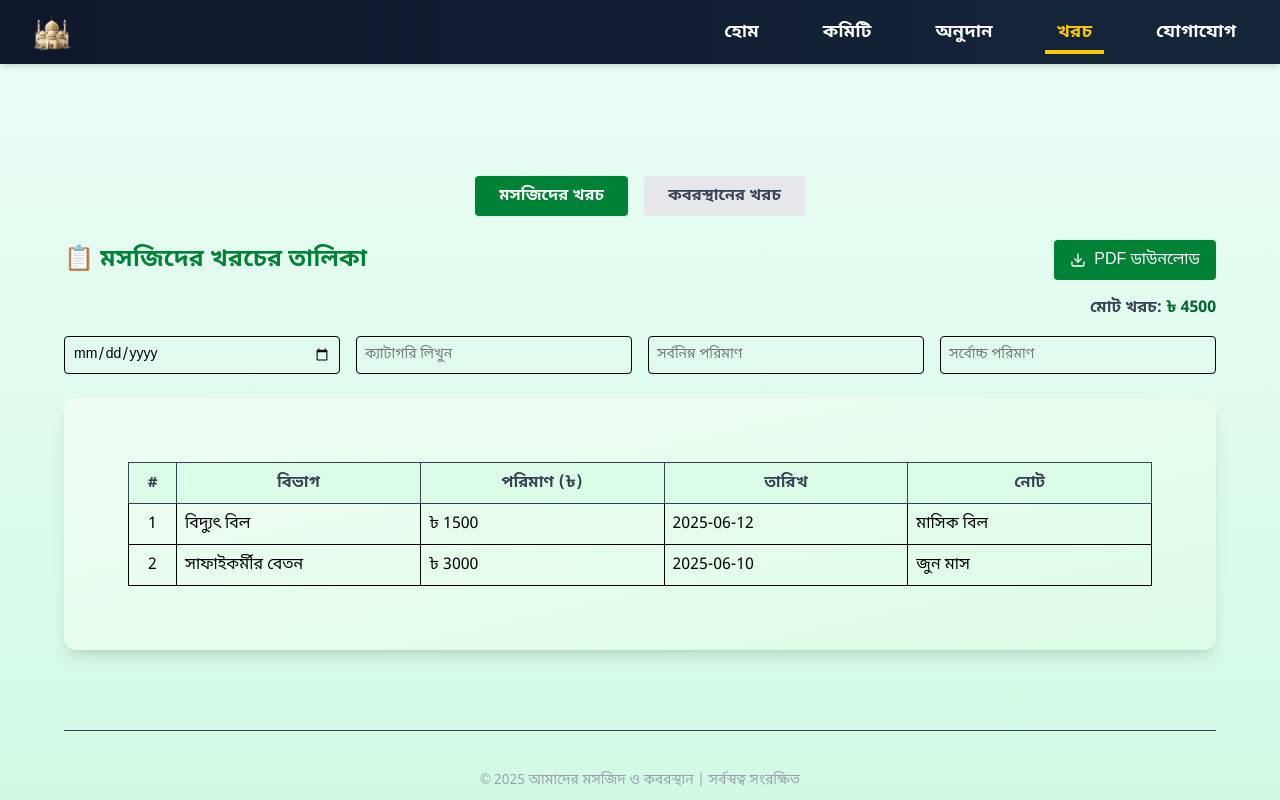
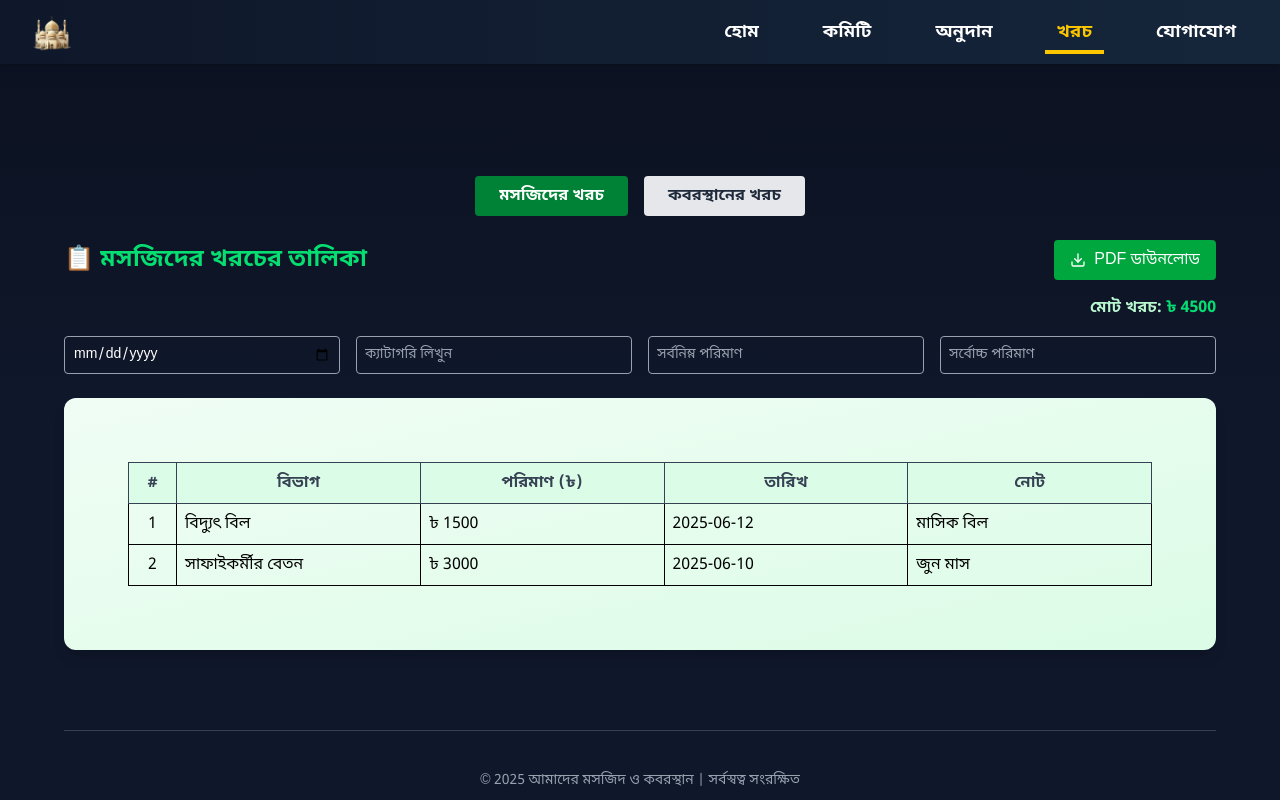
Before and after one commit to mdsojibmiah/MosqueAndGraveManagement, a React (Vite) app: page /expense in a window 1280 px wide. Built offline with nearby package versions, Linux system fonts and the light colour scheme.

Commit message:
Expenss page design

```diff
--- a/src/pages/Donation.jsx
+++ b/src/pages/Donation.jsx
@@ -88,7 +88,7 @@ export default function DonationList() {
               : "bg-white text-gray-800 hover:bg-green-100"
           }`}
         >
-          🕌 মসজিদের অনুদান
+          মসজিদের অনুদান
         </button>
         <button
           onClick={() => setActiveTab("graveyard")}
@@ -98,7 +98,7 @@ export default function DonationList() {
               : "bg-white text-gray-800 hover:bg-green-100"
           }`}
         >
-          ⚰️ কবরস্থানের অনুদান
+          কবরস্থানের অনুদান
         </button>
       </div>
 
--- a/src/pages/Expense.jsx
+++ b/src/pages/Expense.jsx
@@ -44,10 +44,9 @@ export default function ExpenseList() {
   const totalMosqueExpense = filteredMosqueExpenses.reduce((sum, expense) => sum + expense.amount, 0);
   const totalGraveyardExpense = filteredGraveyardExpenses.reduce((sum, expense) => sum + expense.amount, 0);
 
-  // 👉 Reusable Table Component (no scroll, fully responsive)
   const ExpenseTable = ({ data, refProp }) => (
     <section className="w-full py-16 px-4 sm:px-8 lg:px-16 bg-gradient-to-br from-green-50 to-green-100 rounded-xl shadow-lg mb-20">
-    <div ref={refProp} className="w-full">
+      <div ref={refProp} className="w-full overflow-x-auto">
         <table className="w-full table-fixed border border-gray-300 text-sm sm:text-base">
           <thead className="bg-green-100 text-gray-700">
             <tr>
@@ -60,7 +59,7 @@ export default function ExpenseList() {
           </thead>
           <tbody>
             {data.map((expense, index) => (
-            <tr key={expense.id} className="hover:bg-green-50">
+              <tr key={expense.id} className="hover:bg-green-50 text-black">
                 <td className="border p-2 text-center">{index + 1}</td>
                 <td className="border p-2">{expense.category}</td>
                 <td className="border p-2">৳ {expense.amount}</td>
@@ -82,14 +81,12 @@ export default function ExpenseList() {
   );
 
   return (
-<div className="pt-24 sm:pt-32 md:pt-44 px-4 sm:px-8 md:px-16 min-h-screen bg-gradient-to-b from-[#ecfdf5] to-[#d1fae5]">
-
-      {/* Tab Buttons */}
+    <div className="pt-24 sm:pt-32 md:pt-44 px-4 sm:px-8 md:px-16 min-h-screen bg-gradient-to-b from-[#0b1120] via-[#0f172a] to-[#0f172a] text-white">
       <div className="flex justify-center mb-6 gap-4 flex-wrap">
         <button
           onClick={() => setActiveTab("mosque")}
           className={`px-6 py-2 rounded font-semibold ${
-            activeTab === "mosque" ? "bg-green-700 text-white" : "bg-gray-200 text-gray-700 hover:bg-green-100"
+            activeTab === "mosque" ? "bg-green-700 text-white" : "bg-gray-200 text-gray-800 hover:bg-green-100"
           }`}
         >
           মসজিদের খরচ
@@ -97,77 +94,73 @@ export default function ExpenseList() {
         <button
           onClick={() => setActiveTab("graveyard")}
           className={`px-6 py-2 rounded font-semibold ${
-            activeTab === "graveyard" ? "bg-green-700 text-white" : "bg-gray-200 text-gray-700 hover:bg-green-100"
+            activeTab === "graveyard" ? "bg-green-700 text-white" : "bg-gray-200 text-gray-800 hover:bg-green-100"
           }`}
         >
           কবরস্থানের খরচ
         </button>
       </div>
 
-      {/* Mosque Expense */}
       {activeTab === "mosque" && (
         <section>
           <div className="flex flex-col sm:flex-row sm:items-center justify-between gap-4 mb-4">
-            <h2 className="text-2xl font-bold text-green-700 text-center sm:text-left">
+            <h2 className="text-2xl font-bold text-green-400 text-center sm:text-left">
               📋 মসজিদের খরচের তালিকা
             </h2>
             <button
               onClick={handlePrintMosque}
-              className="flex items-center gap-2 bg-green-700 hover:bg-green-800 text-white px-4 py-2 rounded"
+              className="flex items-center gap-2 bg-green-600 hover:bg-green-700 text-white px-4 py-2 rounded"
             >
               <FiDownload />
               PDF ডাউনলোড
             </button>
           </div>
 
-          <div className="text-right font-semibold text-gray-700 mb-4">
-            মোট খরচ: <span className="text-green-800">৳ {totalMosqueExpense}</span>
+          <div className="text-right font-semibold text-green-200 mb-4">
+            মোট খরচ: <span className="text-green-400">৳ {totalMosqueExpense}</span>
           </div>
 
-          {/* Filters */}
           <div className="grid grid-cols-1 sm:grid-cols-2 md:grid-cols-4 gap-4 mb-6">
-            <input type="date" value={mosqueFilters.date} onChange={(e) => setMosqueFilters({ ...mosqueFilters, date: e.target.value })} className="border p-2 rounded text-sm" />
-            <input type="text" placeholder="ক্যাটাগরি লিখুন" value={mosqueFilters.category} onChange={(e) => setMosqueFilters({ ...mosqueFilters, category: e.target.value })} className="border p-2 rounded text-sm" />
-            <input type="number" placeholder="সর্বনিম্ন পরিমাণ" value={mosqueFilters.minAmount} onChange={(e) => setMosqueFilters({ ...mosqueFilters, minAmount: e.target.value })} className="border p-2 rounded text-sm" />
-            <input type="number" placeholder="সর্বোচ্চ পরিমাণ" value={mosqueFilters.maxAmount} onChange={(e) => setMosqueFilters({ ...mosqueFilters, maxAmount: e.target.value })} className="border p-2 rounded text-sm" />
+            <input type="date" value={mosqueFilters.date} onChange={(e) => setMosqueFilters({ ...mosqueFilters, date: e.target.value })} className="p-2 rounded text-sm bg-transparent border border-gray-400 focus:outline-none focus:ring-2 focus:ring-green-400 placeholder:text-gray-400 text-white" />
+            <input type="text" placeholder="ক্যাটাগরি লিখুন" value={mosqueFilters.category} onChange={(e) => setMosqueFilters({ ...mosqueFilters, category: e.target.value })} className="p-2 rounded text-sm bg-transparent border border-gray-400 focus:outline-none focus:ring-2 focus:ring-green-400 placeholder:text-gray-400 text-white" />
+            <input type="number" placeholder="সর্বনিম্ন পরিমাণ" value={mosqueFilters.minAmount} onChange={(e) => setMosqueFilters({ ...mosqueFilters, minAmount: e.target.value })} className="p-2 rounded text-sm bg-transparent border border-gray-400 focus:outline-none focus:ring-2 focus:ring-green-400 placeholder:text-gray-400 text-white" />
+            <input type="number" placeholder="সর্বোচ্চ পরিমাণ" value={mosqueFilters.maxAmount} onChange={(e) => setMosqueFilters({ ...mosqueFilters, maxAmount: e.target.value })} className="p-2 rounded text-sm bg-transparent border border-gray-400 focus:outline-none focus:ring-2 focus:ring-green-400 placeholder:text-gray-400 text-white" />
           </div>
 
           <ExpenseTable data={filteredMosqueExpenses} refProp={mosqueRef} />
         </section>
       )}
 
-      {/* Graveyard Expense */}
       {activeTab === "graveyard" && (
         <section>
           <div className="flex flex-col sm:flex-row sm:items-center justify-between gap-4 mb-4">
-            <h2 className="text-2xl font-bold text-green-700 text-center sm:text-left">
+            <h2 className="text-2xl font-bold text-green-400 text-center sm:text-left">
               📋 কবরস্থানের খরচের তালিকা
             </h2>
             <button
               onClick={handlePrintGraveyard}
-              className="flex items-center gap-2 bg-green-700 hover:bg-green-800 text-white px-4 py-2 rounded"
+              className="flex items-center gap-2 bg-green-600 hover:bg-green-700 text-white px-4 py-2 rounded"
             >
               <FiDownload />
               PDF ডাউনলোড
             </button>
           </div>
 
-          <div className="text-right font-semibold text-gray-700 mb-4">
-            মোট খরচ: <span className="text-green-800">৳ {totalGraveyardExpense}</span>
+          <div className="text-right font-semibold text-green-200 mb-4">
+            মোট খরচ: <span className="text-green-400">৳ {totalGraveyardExpense}</span>
           </div>
 
-          {/* Filters */}
           <div className="grid grid-cols-1 sm:grid-cols-2 md:grid-cols-4 gap-4 mb-6">
-            <input type="date" value={graveyardFilters.date} onChange={(e) => setGraveyardFilters({ ...graveyardFilters, date: e.target.value })} className="border p-2 rounded text-sm" />
-            <input type="text" placeholder="ক্যাটাগরি লিখুন" value={graveyardFilters.category} onChange={(e) => setGraveyardFilters({ ...graveyardFilters, category: e.target.value })} className="border p-2 rounded text-sm" />
-            <input type="number" placeholder="সর্বনিম্ন পরিমাণ" value={graveyardFilters.minAmount} onChange={(e) => setGraveyardFilters({ ...graveyardFilters, minAmount: e.target.value })} className="border p-2 rounded text-sm" />
-            <input type="number" placeholder="সর্বোচ্চ পরিমাণ" value={graveyardFilters.maxAmount} onChange={(e) => setGraveyardFilters({ ...graveyardFilters, maxAmount: e.target.value })} className="border p-2 rounded text-sm" />
+            <input type="date" value={graveyardFilters.date} onChange={(e) => setGraveyardFilters({ ...graveyardFilters, date: e.target.value })} className="p-2 rounded text-sm bg-transparent border border-gray-400 focus:outline-none focus:ring-2 focus:ring-green-400 placeholder:text-gray-400 text-white" />
+            <input type="text" placeholder="ক্যাটাগরি লিখুন" value={graveyardFilters.category} onChange={(e) => setGraveyardFilters({ ...graveyardFilters, category: e.target.value })} className="p-2 rounded text-sm bg-transparent border border-gray-400 focus:outline-none focus:ring-2 focus:ring-green-400 placeholder:text-gray-400 text-white" />
+            <input type="number" placeholder="সর্বনিম্ন পরিমাণ" value={graveyardFilters.minAmount} onChange={(e) => setGraveyardFilters({ ...graveyardFilters, minAmount: e.target.value })} className="p-2 rounded text-sm bg-transparent border border-gray-400 focus:outline-none focus:ring-2 focus:ring-green-400 placeholder:text-gray-400 text-white" />
+            <input type="number" placeholder="সর্বোচ্চ পরিমাণ" value={graveyardFilters.maxAmount} onChange={(e) => setGraveyardFilters({ ...graveyardFilters, maxAmount: e.target.value })} className="p-2 rounded text-sm bg-transparent border border-gray-400 focus:outline-none focus:ring-2 focus:ring-green-400 placeholder:text-gray-400 text-white" />
           </div>
 
           <ExpenseTable data={filteredGraveyardExpenses} refProp={graveyardRef} />
         </section>
       )}
-              {/* Footer */}
+
       <footer className="mt-20 border-t border-gray-700 pt-10 text-center text-gray-400 text-sm">
         <p>© {new Date().getFullYear()} আমাদের মসজিদ ও কবরস্থান | সর্বস্বত্ব সংরক্ষিত</p>
       </footer>
```
Lines whose indentation alone changed are shown as unchanged.
